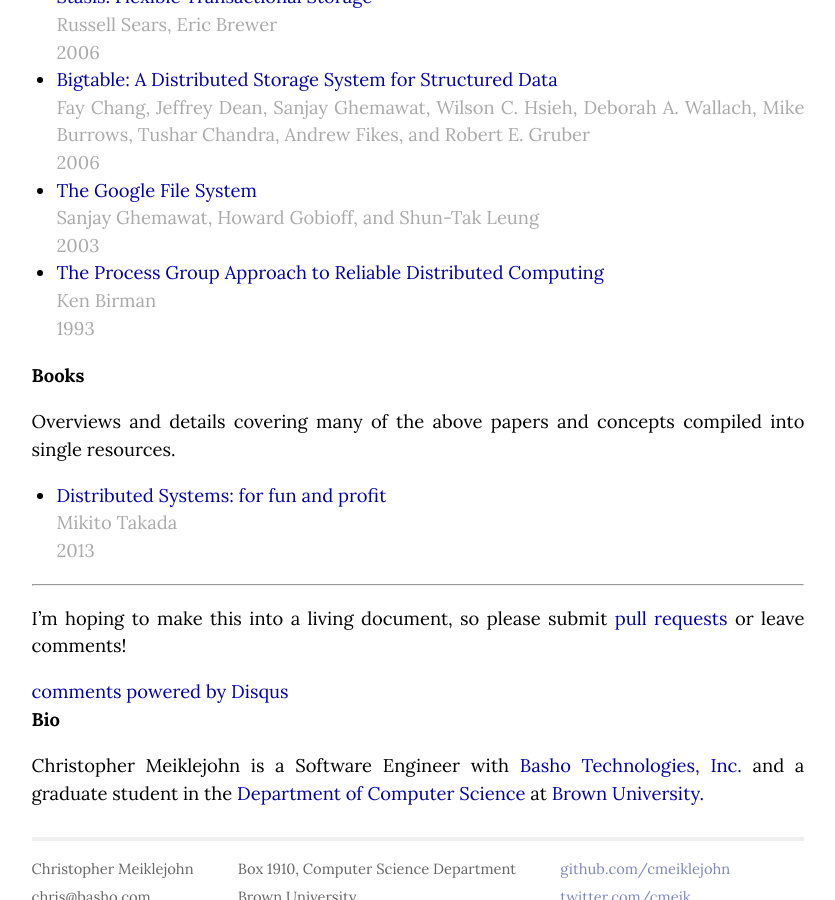
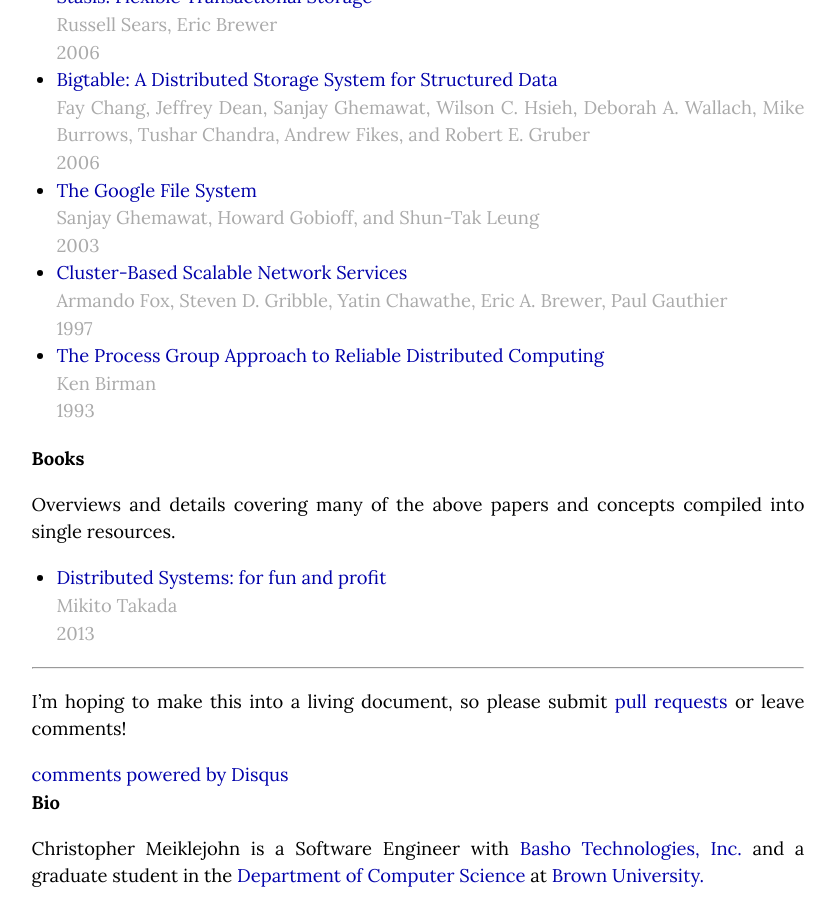
Before and after one commit to cmeiklejohn/cmeiklejohn.github.io, a Jekyll site: the page built from _posts/2013-07-12-readings-in-distributed-systems.markdown, in a window 1280 px wide and 900 px high, scrolled down 3279 px. Shown: the whole window, without its empty margins (222-1057 px from the left). Built offline with Jekyll 4.4.1, drawn with Linux system fonts in a browser that asks for light colours; comment, search, counter and statistics services are not loaded.

Commit message:
Add Cluster-Based Scalable Network Services.

```diff
--- a/_posts/2013-07-12-readings-in-distributed-systems.markdown
+++ b/_posts/2013-07-12-readings-in-distributed-systems.markdown
@@ -137,6 +137,9 @@ Implemented and theoretical distributed systems.
 * [The Google File System][gfs]
   <span class="author">Sanjay Ghemawat, Howard Gobioff, and Shun-Tak Leung</span>
   <span class="date">2003</span>
+* [Cluster-Based Scalable Network Services][sns]
+  <span class="author">Armando Fox, Steven D. Gribble, Yatin Chawathe, Eric A. Brewer, Paul Gauthier</span>
+  <span class="date">1997</span>
 * [The Process Group Approach to Reliable Distributed Computing][isis]
   <span class="author">Ken Birman</span>
   <span class="date">1993</span>
```
Also changed, not shown: other parts of _posts/2013-07-12-readings-in-distributed-systems.markdown (+1 -0 lines).
